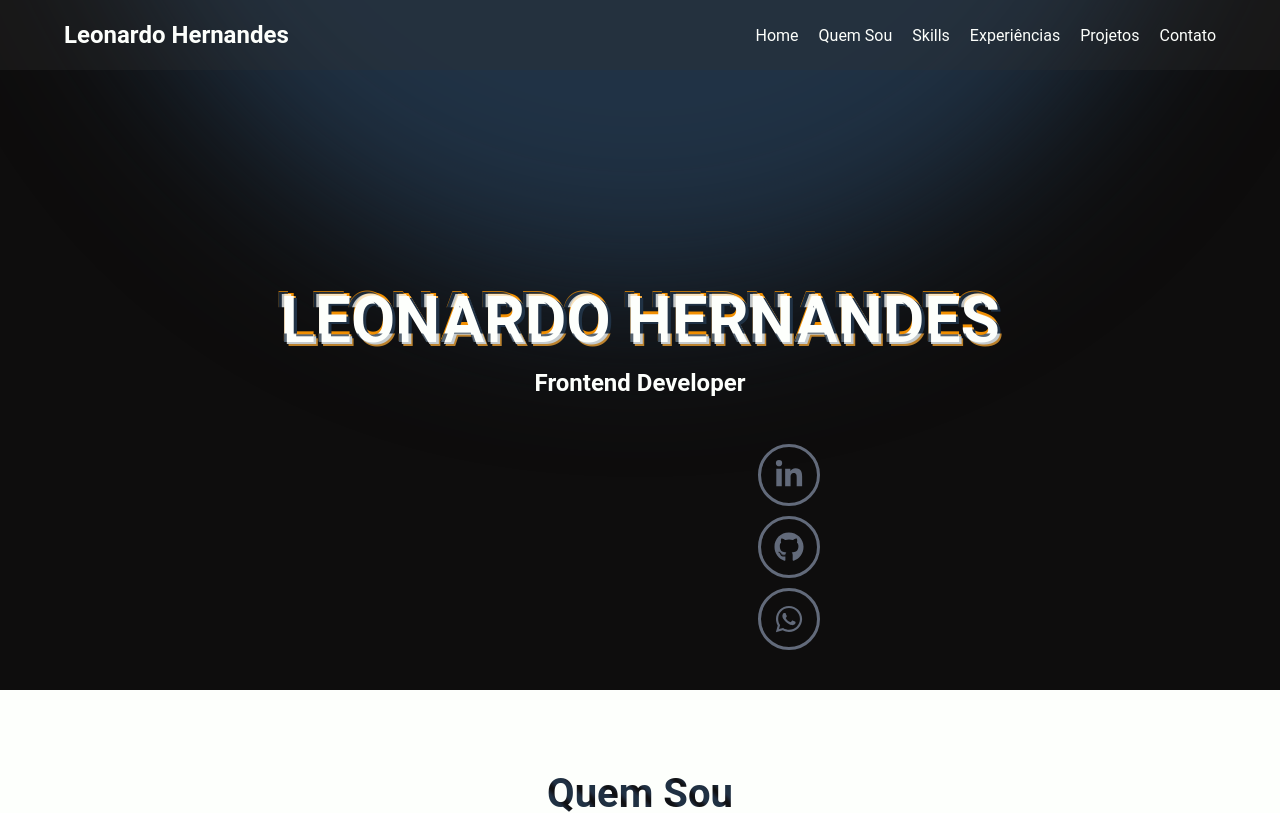
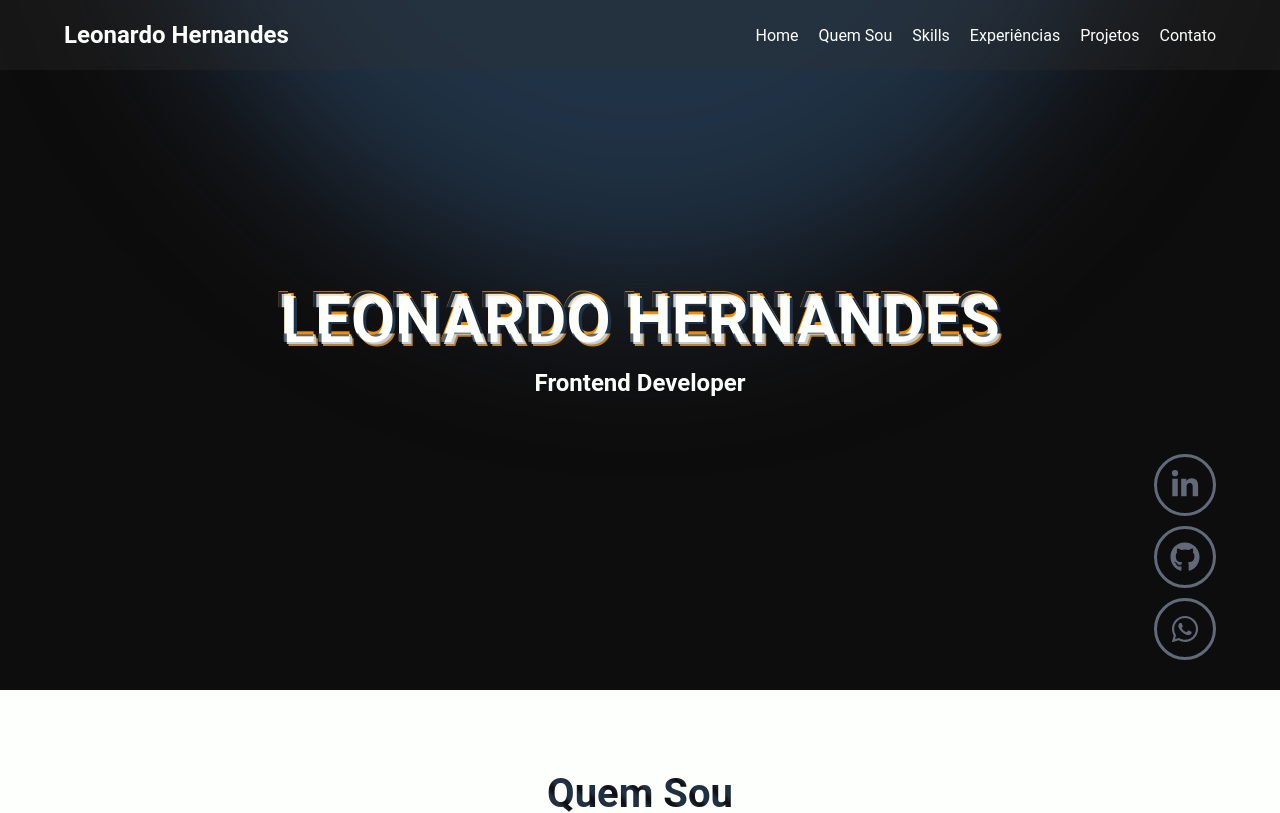
Before and after one commit to leonardohernandesq/portfolio, a Next.js app: page / in a window 1280 px wide. Shown: the top 813 px of the page. Built offline with nearby package versions, Linux system fonts and the light colour scheme.

Commit message:
Refactor social media banner

```diff
--- a/styles/pages/home.ts
+++ b/styles/pages/home.ts
@@ -13,25 +13,15 @@ export const Container = styled.main`
     }
 `
 
-export const Wrapper = styled.section`
+export const WrapperBanner = styled.section`
     max-width:75rem;
     width: 90%;
+    height: 100%;
     display: flex;
     align-items:center;
     flex-direction:column;
-    padding:50px 0px;
-
-    @media(max-width:50rem){
-        flex-direction:column;
-    }
-`
-
-export const WrapperBanner = styled.section`
-    max-width:75rem;
-    width: 90%;
-    display: flex;
-    align-items:center;
-    flex-direction:column;
+    justify-content:center;
+    position:relative;
 
     @media(max-width:50rem){
         flex-direction:column;
@@ -134,8 +124,8 @@ export const Banner = styled.div`
 `
 export const SocialMedia = styled.div`
     position: absolute;
-    right:460px;
-    bottom:30px;
+    right:0;
+    bottom:20px;
 
     a{
         position:relative;
```
